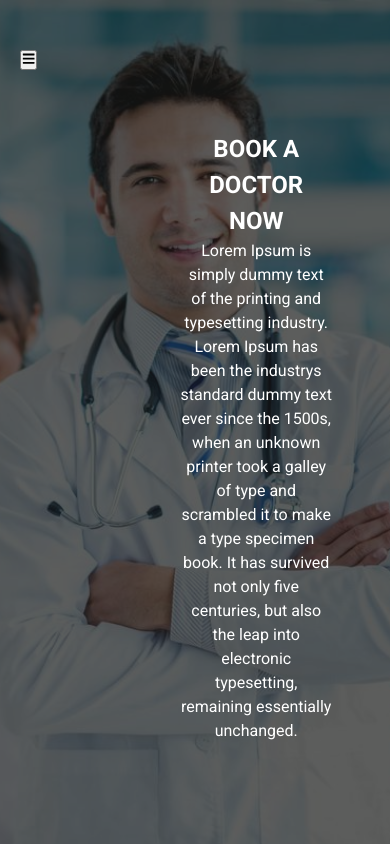
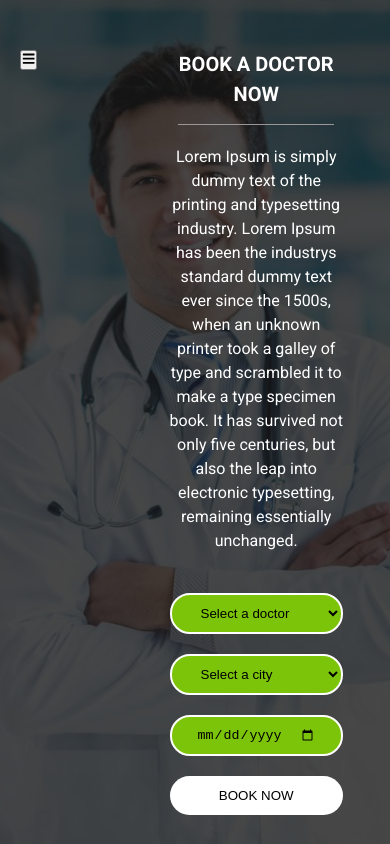
Before and after one commit to sumon766/doctor-appointment, a React (Create React App) app: page /appointment in a window 390 px wide. Built offline with nearby package versions, Linux system fonts and the light colour scheme.

Commit message:
Appointment page complete

```diff
--- a/src/App.js
+++ b/src/App.js
@@ -11,7 +11,6 @@ import RootLayout from "./Layout/RootLayout";
 import Appointment from "./components/pages/Appointment";
 import MainPage from "./components/pages/MainPage";
 import SingleDoctorPage from "./components/pages/SingleDoctorPage";
-import Appoint from "./components/navbar/Appoint";
 import MyAppointment from "./components/navbar/MyAppointment";
 import AddDoctor from "./components/navbar/AddDoctor";
 import DeleteDoctor from "./components/navbar/DeleteForm";
@@ -23,7 +22,6 @@ export const router = createBrowserRouter(
       <Route path="/add_doctor" element={<AddDoctor />} />
       <Route path="/delete_doctor" element={<DeleteDoctor />} />
 
-      <Route path="/appoint" element={<Appoint />} />
       <Route index element={<MainPage />} />
       <Route path="/doctors/:id" element={<SingleDoctorPage />} />
       <Route path="/appointment" element={<Appointment />} />
--- a/src/Layout/RootLayout.js
+++ b/src/Layout/RootLayout.js
@@ -1,11 +1,12 @@
 import React from "react";
-import { Outlet } from "react-router-dom";
+import { Outlet, useLocation } from "react-router-dom";
 import Header from "../components/Header";
 import Footer from "../components/Footer";
 import Navbar from "../components/navbar/Navbar";
 
 function RootLayout() {
-  const isAppointmentPage = window.location.pathname === "/appointment";
+  const location = useLocation();
+  const isAppointmentPage = location.pathname === "/appointment";
 
   return (
     <div className={isAppointmentPage ? "full-container appointment-page" : "full-container"}>
@@ -16,9 +17,7 @@ function RootLayout() {
       </div>
       <div className="main-container">
         <Outlet />
-
       </div>
-
     </div>
   );
 }
--- a/src/components/navbar/Navbar.js
+++ b/src/components/navbar/Navbar.js
@@ -16,7 +16,7 @@ const Navbar = () => {
 
   const navLinks = [
     { to: "/", text: "Doctor" },
-    { to: "/appoint", text: "Appoint" },
+    { to: "/appointment", text: "Appointment" },
     { to: "/my_appointments", text: "My Appointments" },
     { to: "/add_doctor", text: "Add Doctor" },
     { to: "/delete_doctor", text: "Delete Doctor" },
--- a/src/components/pages/Appointment.css
+++ b/src/components/pages/Appointment.css
@@ -20,13 +20,12 @@
 }
 
 .foreground-color {
-    background: rgba(25, 26, 25, 0.7);
+  background: rgba(25, 26, 25, 0.8);
   position: absolute;
   top: 0;
   left: 0;
   width: 100%;
   height: 100%;
-    /* opacity: 0.2; */
   z-index: -1;
 }
 
@@ -37,3 +36,73 @@
   padding: 20px;
   color: white;
 }
+
+.appointment-content h2 {
+  width: 60%;
+  margin: 0 auto;
+  border-bottom: 1px solid #9b9797;
+  padding-bottom: 15px;
+  margin-bottom: 20px;
+}
+
+.appointment-form {
+  margin-top: 30px;
+  font-family: 'Roboto', sans-serif;
+  font-size: 16px;
+}
+
+.appointment-form select {
+  padding: 10px 25px;
+  background-color: rgb(124, 196, 10);
+  border: 2px solid #fff;
+  border-radius: 20px;
+  margin-right: 25px;
+}
+
+.appointment-form #date {
+  padding: 10px 25px;
+  background-color: rgb(124, 196, 10);
+  border: 2px solid #fff;
+  border-radius: 20px;
+  margin-right: 25px;
+}
+
+.appointment-form #submit {
+  padding: 12px 27px;
+  background-color: #fff;
+  border: none;
+  border-radius: 20px;
+  cursor: pointer;
+}
+
+/* For screens up to 768px width */
+@media (max-width: 768px) {
+  .appointment-content {
+    padding: 10px;
+  }
+
+  .appointment-content h2 {
+    width: 90%;
+    font-size: 24px;
+  }
+
+  .appointment-form {
+    display: flex;
+    flex-direction: column;
+    align-items: center;
+  }
+
+  .appointment-form select,
+  .appointment-form #date,
+  .appointment-form #submit {
+    width: 100%;
+    margin: 10px 0;
+  }
+}
+
+/* For screens up to 480px width */
+@media (max-width: 480px) {
+  .appointment-content h2 {
+    font-size: 20px;
+  }
+}
--- a/src/components/pages/Appointment.js
+++ b/src/components/pages/Appointment.js
@@ -3,6 +3,9 @@ import s from "./MainPage.module.scss";
 import "./Appointment.css";
 
 function Appointment() {
+  const doctorNames = ["John Doe", "Jane Doe", "Dr. Smith", "Dr. Johnson"];
+  const cityNames = ["New York", "California", "Alaska", "San Francisco"];
+
   return (
     <div className={`${s["main-page"]} row`}>
       <div className={s["side-menu"]} />
@@ -19,6 +22,30 @@ function Appointment() {
               but also the leap into electronic typesetting,
               remaining essentially unchanged.
             </p>
+            <div className="appointment-form">
+              <form className="form">
+                <select id="doctor">
+                  <option value="">Select a doctor</option>
+                  {doctorNames.map((doctor) => (
+                    <option key={doctor} value={doctor}>
+                      {doctor}
+                    </option>
+                  ))}
+                </select>
+
+                <select id="city">
+                  <option value="">Select a city</option>
+                  {cityNames.map((city) => (
+                    <option key={city} value={city}>
+                      {city}
+                    </option>
+                  ))}
+                </select>
+
+                <input id="date" type="date" name="date" />
+                <input id="submit" type="submit" name="submit" value="BOOK NOW" />
+              </form>
+            </div>
           </div>
         </div>
       </div>
```
Lines whose indentation alone changed are shown as unchanged.
